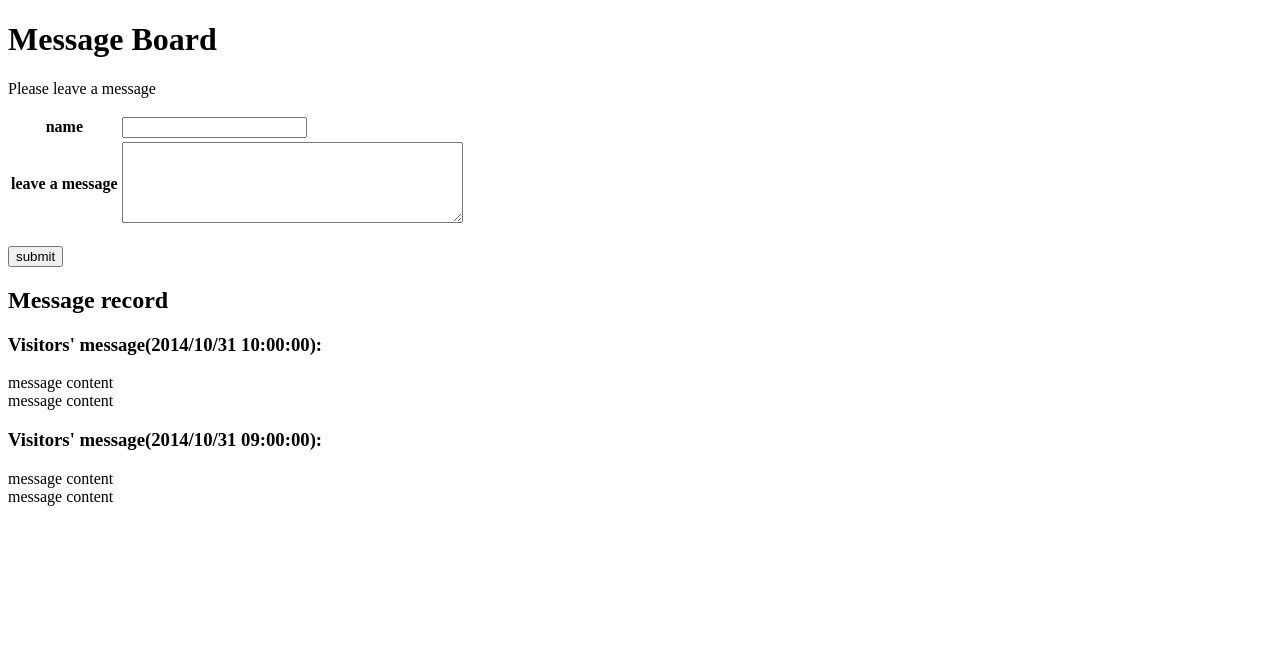
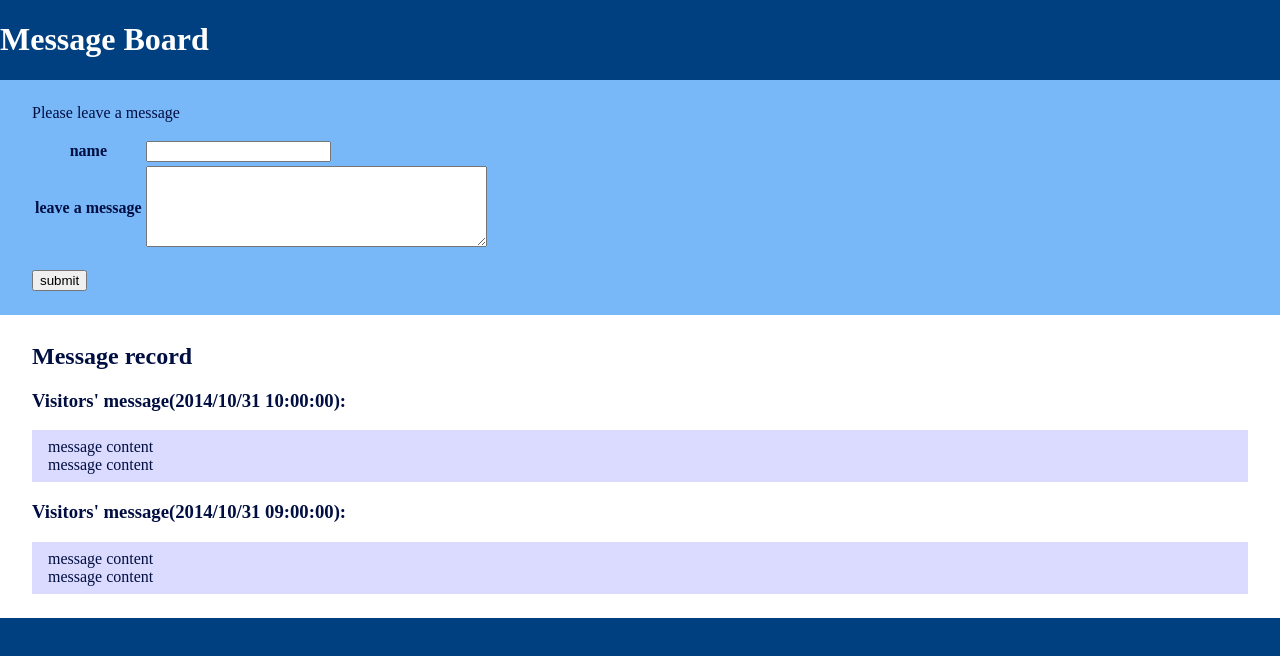
Before and after one commit to firefoxhome/python, a plain HTML site: page Web/index.html in a window 1280 px wide. Drawn offline with Linux system fonts and the light colour scheme.

Commit message:
html and css combination

```diff
--- a/Web/index.html
+++ b/Web/index.html
@@ -3,6 +3,7 @@
 <head>
 	<meta charset="utf-8">
 	<title>Message Board</title>
+	<link rel="stylesheet" href="main.css" type="text/css"> <!---->
 </head>
 <body>
 	<h1>Message Board</h1>
@@ -24,7 +25,7 @@
 		</table>
 		<p><button type="submit">submit</button></p>
 	</form>
-	<div>
+	<div class="entries-area">
 		<h2>Message record</h2>
 		<h3>Visitors' message(2014/10/31 10:00:00):</h3>
 		<p>
--- /dev/null
+++ b/Web/main.css
@@ -0,0 +1,25 @@
+body{
+	margin: 0;
+	padding: 0;
+	color: #000E41;
+	background-color: #004080;
+}
+h1{
+	padding: 0 lem;
+	color: #FFFFFF;
+}
+form{
+	padding: 0.5em 2em;
+	background-color: #78B8F8;
+}
+.main{
+	padding: 0;
+}
+.entries-area{
+	padding: 0.5em 2em;
+	background-color: #FFFFFF;
+}
+.entries-area p{
+	padding: 0.5em 1em;
+	background-color: #DBDBFF;
+}
```
